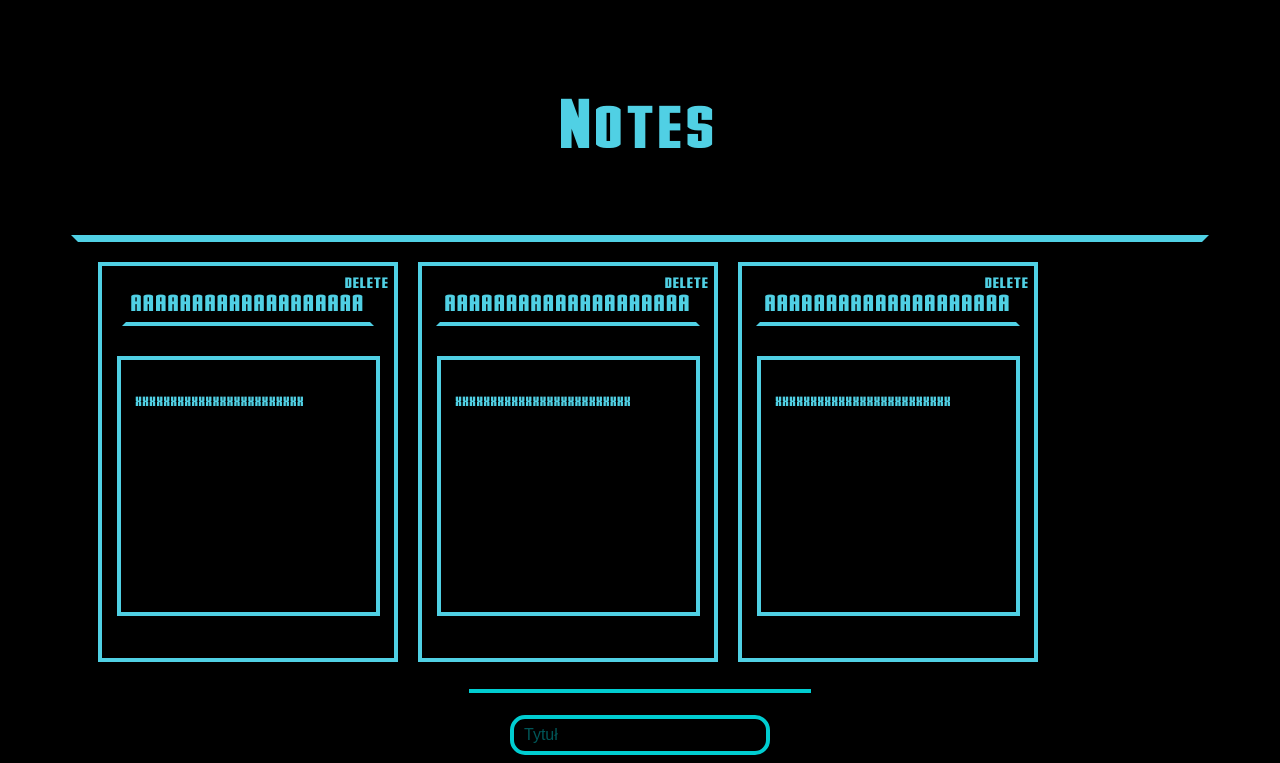
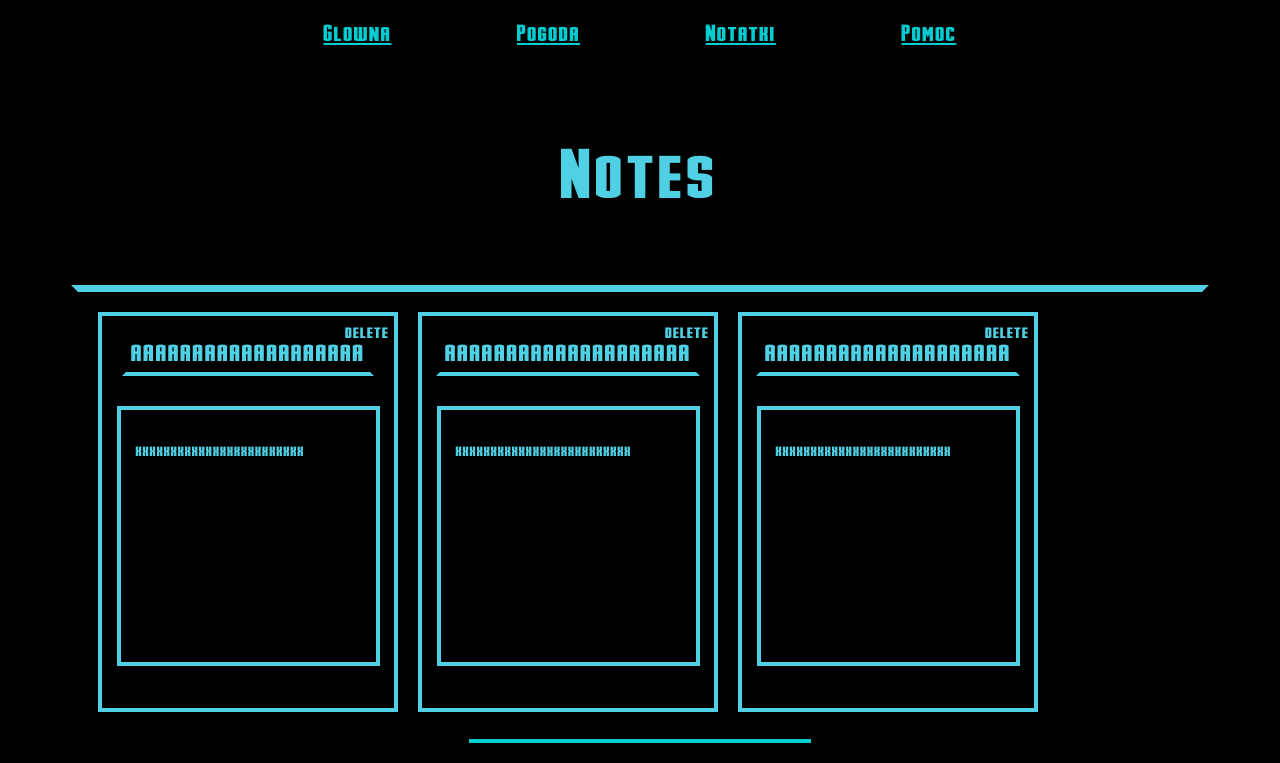
Before and after one commit to karolszym22/J.A.R.V.I.S-user-assistant-, a React (Create React App) app: page /Notes in a window 1280 px wide. Shown: the top 763 px of the page. Built offline with nearby package versions, Linux system fonts and the light colour scheme.

Commit message:
add react-router-dom and main-menu.js

```diff
--- a/src/Components/Organism/Menu/main-menu.js
+++ b/src/Components/Organism/Menu/main-menu.js
@@ -1,9 +1,25 @@
 import styled from 'styled-components'
+import MenuContainer from '../../Molecules/Menu/menu_container';
+import MenuNav from '../../Atoms/Menu/menu_nav'
+import {NavLink} from 'react-router-dom';
 
-const Menu = styled.div`
+const StyledDiv = styled.div`
     width: 100%;
     display: flex;
     justify-content: center;
 `;
 
+const Menu = () =>
+(
+    <StyledDiv>
+        <MenuContainer>
+              <MenuNav as={NavLink} to="/">Glowna</MenuNav>
+              <MenuNav as={NavLink} to="/Weather">Pogoda</MenuNav>
+              <MenuNav as={NavLink} to="/Notes">Notatki</MenuNav>
+              <MenuNav as={NavLink} to="/Help">Pomoc</MenuNav>
+        </MenuContainer>
+    </StyledDiv>
+)
+
+
 export default Menu
```
